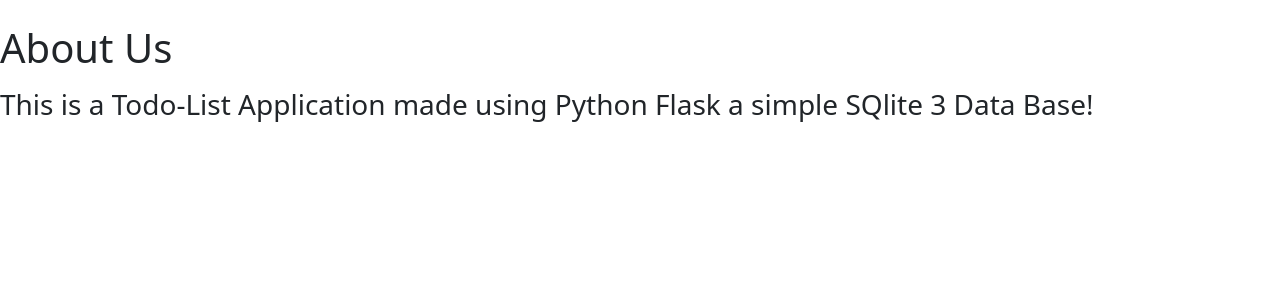
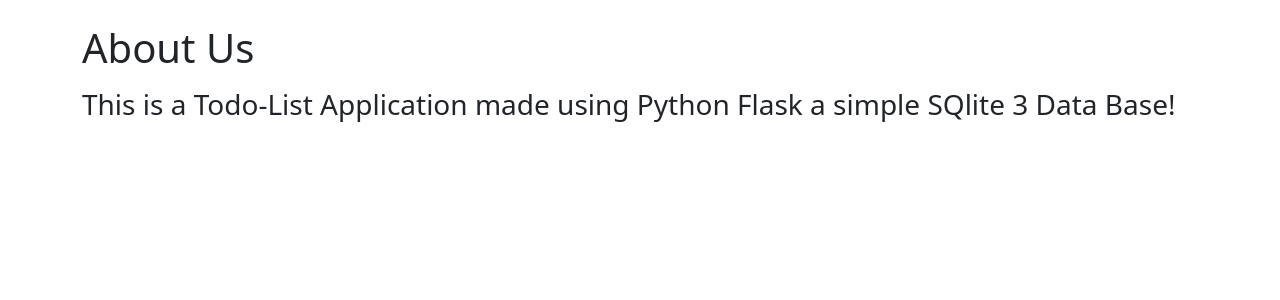
Before and after one commit to The-Coding-Hub/Todo-List, a Flask app: page /about in a window 1280 px wide. Shown: the part 56-356 px from the top of the page. Run offline with Flask 2, Linux system fonts and the light colour scheme.

Commit message:
Initial commit

```diff
--- a/Templates/about.html
+++ b/Templates/about.html
@@ -2,7 +2,7 @@
 {% block title %}About{% endblock title %}
 {% block body %}
 
-<div class=container">
+<div class="container">
     <h1><p margin="auto">About Us</p></h1>
     <p class="h3">This is a Todo-List Application made using Python Flask a simple SQlite 3 Data Base!</p>
 </div>
```
